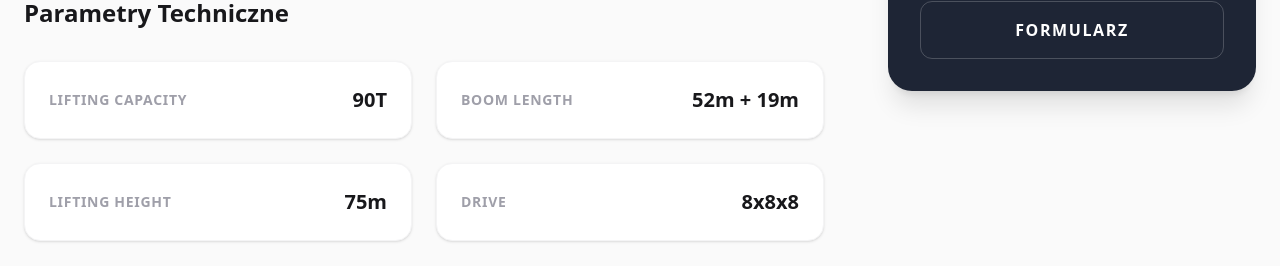
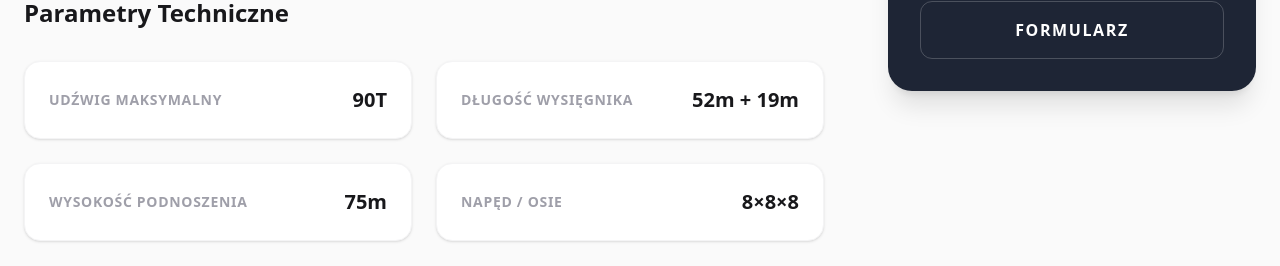
Before and after one commit to GmaMarketing/e-dzwigi-site, a Next.js app: page /flota/zuraw-samojezdny-90t in a window 1280 px wide. Shown: the part 857-1123 px from the top of the page. Built offline with nearby package versions, Linux system fonts and the light colour scheme; no server answers; a web font is replaced by a local one.

Commit message:
feat: SEO H1 per machine + Polish spec labels on fleet detail pages

```diff
--- a/app/flota/[slug]/page.tsx
+++ b/app/flota/[slug]/page.tsx
@@ -19,7 +19,7 @@ export async function generateMetadata({ params }: { params: Promise<{ slug: str
   if (!machine) return {};
 
   const title = `${machine.model} – ${machine.type} do wynajmu | e-dzwigi.pl`;
-  const description = `${machine.model} – ${machine.type}, udźwig ${machine.specs.liftingCapacity}, wysięgnik ${machine.specs.boomLength}. Wynajem na Śląsku. Sprawdź dostępność: 508 313 906`;
+  const description = `${machine.model} – ${machine.type} na Śląsku. ${machine.description.slice(0, 120)}... Sprawdź dostępność: 508 313 906`;
 
   return {
     title,
@@ -75,7 +75,8 @@ export default async function MachinePage({ params }: { params: Promise<{ slug:
         </div>
         <div className="container mx-auto px-6 relative z-10 text-center">
             <span className="text-amber-400 font-bold tracking-widest uppercase mb-4 block">Specyfikacja Techniczna</span>
-            <h1 className="text-5xl md:text-7xl font-heading font-black mb-6">{machine.model}</h1>
+            <h1 className="text-3xl md:text-4xl lg:text-5xl font-heading font-black mb-6 leading-tight">{machine.seoH1}</h1>
+            <p className="text-zinc-400 font-mono text-sm mb-6">{machine.model}</p>
             <div className="flex justify-center gap-4 flex-wrap">
                 <span className="px-4 py-2 border border-white/20 rounded-full text-sm font-mono">{machine.type}</span>
                 <span className="px-4 py-2 bg-amber-500 text-white rounded-full text-sm font-bold uppercase tracking-widest">Dostępny</span>
@@ -113,7 +114,7 @@ export default async function MachinePage({ params }: { params: Promise<{ slug:
                         {Object.entries(machine.specs).map(([key, value]) => (
                             <div key={key} className="bg-white p-6 rounded-2xl border border-zinc-100 shadow-sm flex items-center justify-between">
                                 <span className="text-zinc-400 text-sm font-bold uppercase tracking-wider">
-                                    {key.replace(/([A-Z])/g, ' $1').trim()}
+                                    {key}
                                 </span>
                                 <span className="text-zinc-900 font-heading font-black text-xl">
                                     {value}
--- a/data/fleet.ts
+++ b/data/fleet.ts
@@ -1,6 +1,7 @@
 export type FleetMachine = {
   slug: string;
   model: string;
+  seoH1: string;
   displayName: string;
   type: string;
   displayType: string;
@@ -18,15 +19,16 @@ export const fleet: FleetMachine[] = [
   {
     slug: "zuraw-samojezdny-90t",
     model: "Liebherr LTM 1090",
+    seoH1: "Wynajem Żurawia 90T – Montaże Przemysłowe i Ciężkie Przeładunki na Śląsku",
     displayName: "CIĘŻKIE MONTAŻE",
     type: "Żuraw Samojezdny",
     displayType: "Żuraw samojezdny – Śląsk",
     meter: "52m",
     specs: {
-      liftingCapacity: "90T",
-      boomLength: "52m + 19m",
-      liftingHeight: "75m",
-      drive: "8x8x8",
+      "Udźwig maksymalny": "90T",
+      "Długość wysięgnika": "52m + 19m",
+      "Wysokość podnoszenia": "75m",
+      "Napęd / Osie": "8×8×8",
     },
     shortSpecs: "52m wysięgnik",
     image: "/sprzet/dzwig-52m.webp",
@@ -43,15 +45,16 @@ export const fleet: FleetMachine[] = [
   {
     slug: "zuraw-samojezdny-50t",
     model: "Liebherr LTM 1050",
+    seoH1: "Wynajem Żurawia 50T – Budowa Hal, Montaż Stropów i Dachów na Śląsku",
     displayName: "MIASTO I CIASNE PLACE",
     type: "Żuraw Samojezdny",
     displayType: "Żuraw samojezdny – Śląsk",
     meter: "40m",
     specs: {
-      liftingCapacity: "50T",
-      boomLength: "40m + 16m",
-      liftingHeight: "56m",
-      drive: "6x6x6",
+      "Udźwig maksymalny": "50T",
+      "Długość wysięgnika": "40m + 16m",
+      "Wysokość podnoszenia": "56m",
+      "Napęd / Osie": "6×6×6",
     },
     shortSpecs: "40m wysięgnik",
     image: "/sprzet/dzwig-40m.webp",
@@ -67,15 +70,16 @@ export const fleet: FleetMachine[] = [
   {
     slug: "zuraw-samojezdny-35t",
     model: "Liebherr LTM 1030/2",
+    seoH1: "Wynajem Żurawia 35T – Budowa Hal Produkcyjnych i Placów Budowy na Śląsku",
     displayName: "HALE I PLACE BUDOWY",
     type: "Żuraw Samojezdny",
     displayType: "Żuraw samojezdny – Śląsk",
     meter: "30m",
     specs: {
-      liftingCapacity: "35T",
-      boomLength: "30m + 15m",
-      liftingHeight: "45m",
-      drive: "4x4x4",
+      "Udźwig maksymalny": "35T",
+      "Długość wysięgnika": "30m + 15m",
+      "Wysokość podnoszenia": "45m",
+      "Napęd / Osie": "4×4×4",
     },
     shortSpecs: "30m wysięgnik",
     image: "/sprzet/dzwig-30m.webp",
@@ -91,15 +95,16 @@ export const fleet: FleetMachine[] = [
   {
     slug: "zuraw-samojezdny-25t",
     model: "Liebherr LTM 1025",
+    seoH1: "Wynajem Żurawia 25T – Budowa Domów Jednorodzinnych i Ciasna Zabudowa Śląsk",
     displayName: "DOMY I CIASNE ZABUDOWY",
     type: "Żuraw Samojezdny",
     displayType: "Żuraw samojezdny – Śląsk",
     meter: "26m",
     specs: {
-      liftingCapacity: "25T",
-      boomLength: "26m",
-      liftingHeight: "26m",
-      drive: "4x4x4",
+      "Udźwig maksymalny": "25T",
+      "Długość wysięgnika": "26m",
+      "Wysokość podnoszenia": "26m",
+      "Napęd / Osie": "4×4×4",
     },
     shortSpecs: "26m wysięgnik",
     image: "/sprzet/dzwig-zdjecie2-26m.webp",
@@ -116,15 +121,16 @@ export const fleet: FleetMachine[] = [
   {
     slug: "podnosnik-koszowy-21m",
     model: "GSR E 209 PX",
+    seoH1: "Wynajem Podnośnika Koszowego 21m – Prace Elewacyjne, Wycinka Drzew i Montaż Reklam Śląsk",
     displayName: "ELEWACJE I WYCINKA",
     type: "Podnośnik Koszowy",
     displayType: "Podnośnik koszowy – Śląsk",
     meter: "21m",
     specs: {
-      liftingCapacity: "220kg",
-      boomLength: "21m (wysokość)",
-      liftingHeight: "21m",
-      drive: "Samochód 3.5t",
+      "Udźwig kosza": "220kg",
+      "Wysokość robocza": "21m",
+      "Zasięg boczny": "10m",
+      "Podwozie": "Samochód 3,5t",
     },
     shortSpecs: "21m wysokość",
     image: "/gallery/mycie-okien-i-elewacji-21m.webp",
@@ -138,15 +144,16 @@ export const fleet: FleetMachine[] = [
   {
     slug: "podnosnik-koszowy-ruthmann-27m",
     model: "Ruthmann TB 270.2",
+    seoH1: "Wynajem Podnośnika Koszowego 27m – Prace Elewacyjne, Wycinka Drzew i Mycie Fasad Śląsk",
     displayName: "FASADY I WYCINKA",
     type: "Podnośnik Koszowy",
     displayType: "Podnośnik koszowy – Śląsk",
     meter: "27m",
     specs: {
-      workingHeight: "27m",
-      lateralReach: "14,8m",
-      liftingCapacity: "230kg",
-      drive: "Nissan NT400",
+      "Wysokość robocza": "27m",
+      "Zasięg boczny": "14,8m",
+      "Udźwig kosza": "230kg",
+      "Podwozie": "Nissan NT400",
     },
     shortSpecs: "27m wysokość",
     image: "/sprzet/podnosnik-25m.webp",
```
